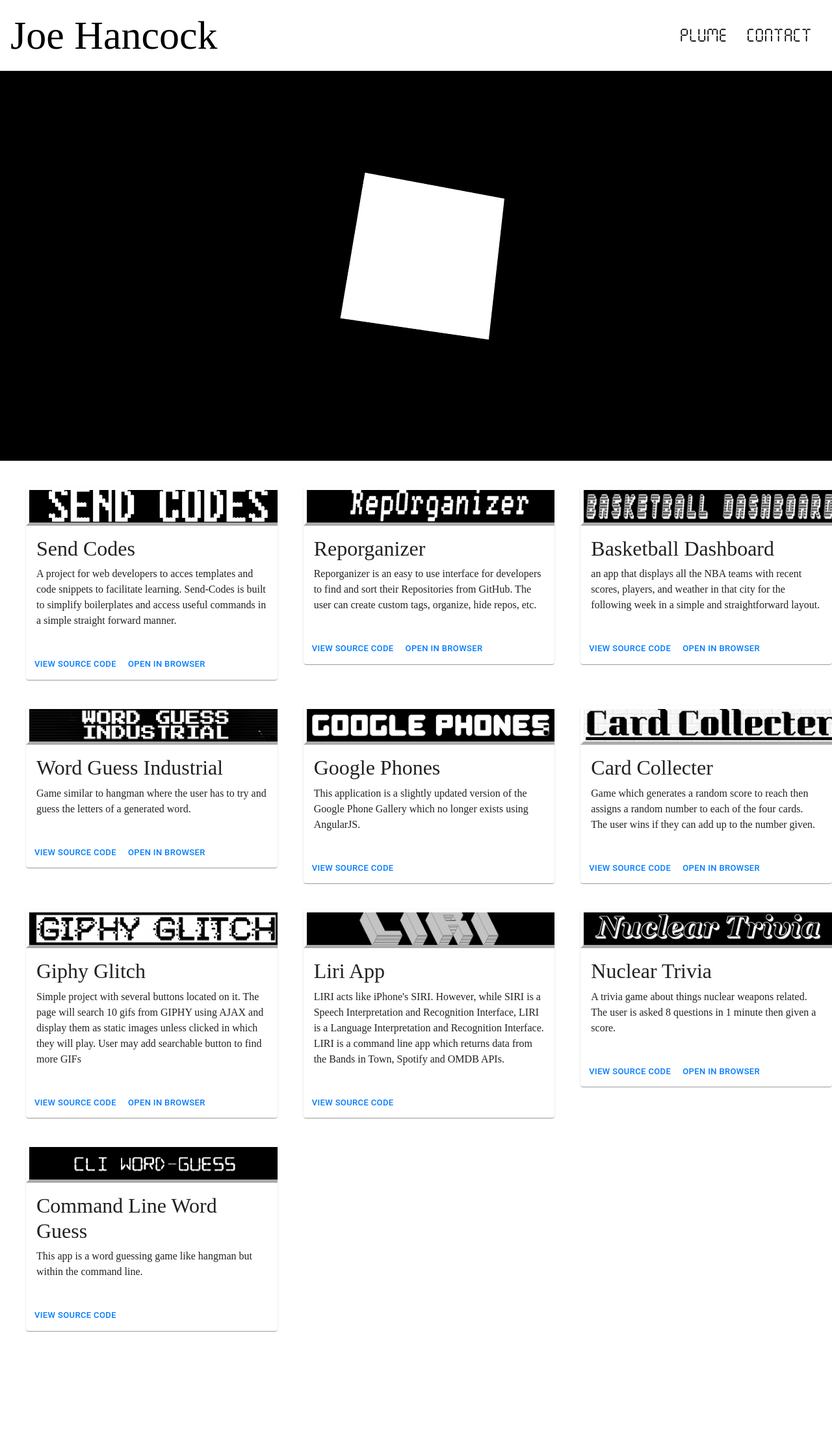
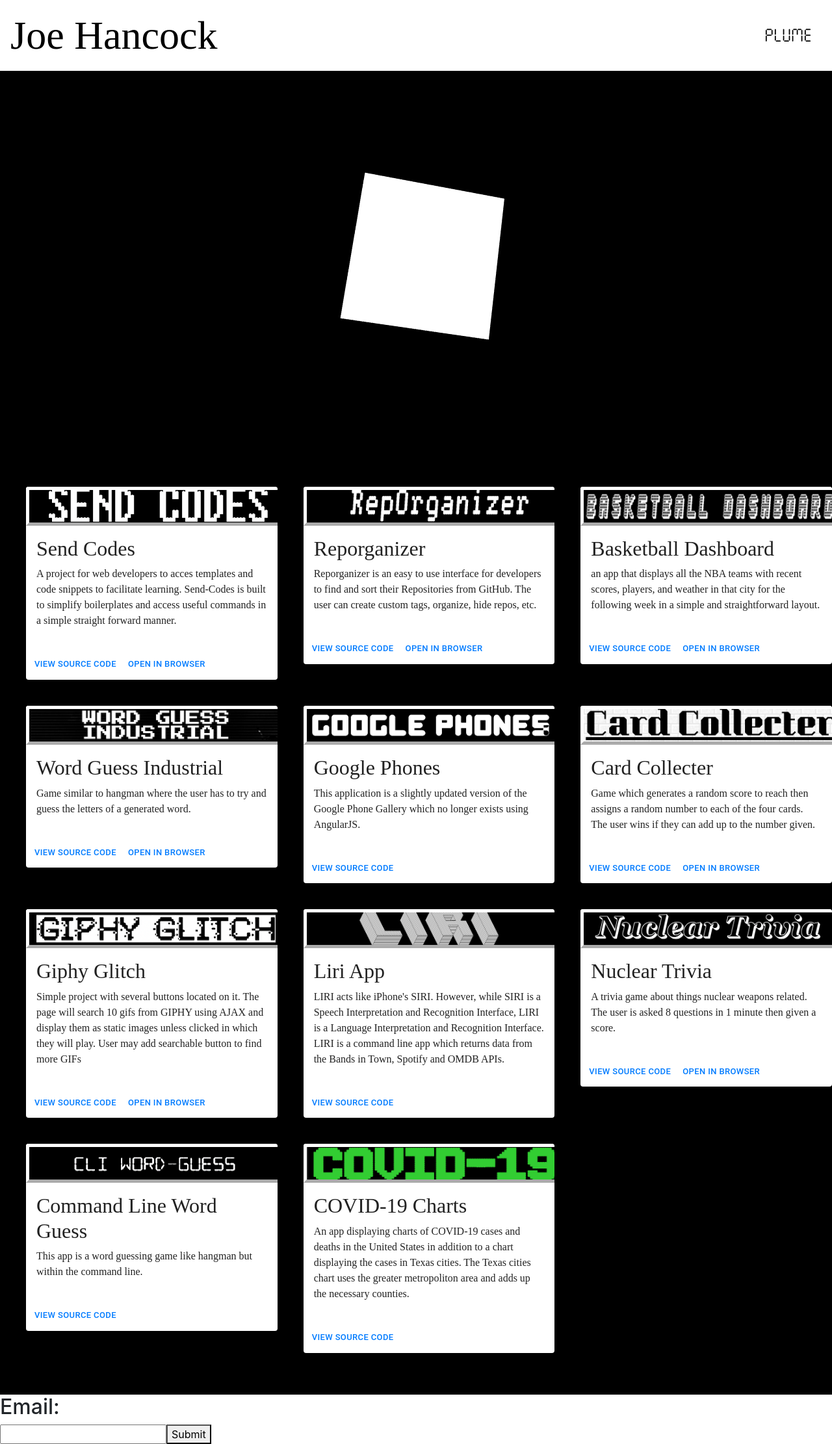
Before and after one commit to JoeHancock1995/Portfolio-React, a React (Create React App) app: page / in a window 1280 px wide. Shown: the whole page at 65% size. Before the commit the page ends 2112 px from the top, so only its background shows below. Built offline with nearby package versions, Linux system fonts and the light colour scheme.

Commit message:
moved the contact form to the bottom of the page

```diff
--- a/src/App.js
+++ b/src/App.js
@@ -3,7 +3,6 @@ import { BrowserRouter as Router, Route } from 'react-router-dom';
 import 'bootstrap/dist/css/bootstrap.min.css';
 import Header from './components/Header/Header';
 import Home from './components/Home/Home';
-import Contact from './components/contact/Contact';
 import Plume from './components/Plume/Plume';
 import './fonts/stylesheet.css';
 import './App.css';
@@ -19,7 +18,6 @@ class App extends Component {
       <wrapper>
         <switch>
           <Route exact path="/" component={Home} />
-          <Route path="/contact" component={Contact} />
           <Route path="/Plume" component={Plume} />
         </switch>
       </wrapper>
--- a/src/components/Header/Header.js
+++ b/src/components/Header/Header.js
@@ -18,15 +18,6 @@ const Header = (props) => {
             <li className="nav-item linkstr">
                 <Link className="Nav-link" to="/Plume">Plume</Link>
             </li>
-            <li className="nav-item linkstr">
-                <Link className="Nav-link" to="/contact">Contact</Link>
-            </li>
-            {/* <li>
-                <a class="vectors" href="https://www.linkedin.com/in/joe-hancock-7677ab77/"><img src={linkedin} alt="linkedin vector"/></a>
-            </li>
-            <li>
-                <a class="vectors" href="https://github.com/JoeHancock1995"><img src={github} alt="github vector"/></a>
-            </li> */}
         </ul>
     </nav>
 </div>
--- a/src/components/Home/Home.js
+++ b/src/components/Home/Home.js
@@ -1,14 +1,14 @@
 import React from 'react';
 import Cardgrid from '../Projects/CardGrid';
-// import About from '../About/About';
+import Contact from '../contact/Contact';
 import Scene from '../Cube/Scene';
 
 const Home = () => {
     return (
         <div>
             <Scene/>
-            {/* <About /> */}
             <Cardgrid/>
+            <Contact/>
         </div>
     )
 }
--- a/src/components/Projects/CardGrid.css
+++ b/src/components/Projects/CardGrid.css
@@ -1,3 +1,6 @@
 .Grid {
     width: 100%;
 }
+button {
+    color: black;
+}
--- a/src/components/Projects/CardGrid.js
+++ b/src/components/Projects/CardGrid.js
@@ -10,9 +10,10 @@ import Card7 from './Cards/Card7';
 import Card8 from './Cards/Card8';
 import Card9 from './Cards/Card9';
 import Card10 from './Cards/card10';
+import Card11 from './Cards/card11';
 
 const containerStyle = {
-    background: '#fffff',
+    background: '#000000',
     paddingBottom: '5%',
 }
 export default props =>
@@ -47,4 +48,7 @@ export default props =>
     <Grid item xs ={4}>
         <Card10/>
     </Grid>
+        <Grid item xs={4}>
+            <Card11 />
+        </Grid>
 </Grid>
--- a/src/components/Projects/Cards/card11.js
+++ b/src/components/Projects/Cards/card11.js
@@ -8,7 +8,7 @@ import CardActions from '@material-ui/core/CardActions';
 import CardContent from '@material-ui/core/CardContent';
 import CardMedia from '@material-ui/core/CardMedia';
 import Button from '@material-ui/core/Button';
-// import Triviathumbnail from './image/triviathumbnail.png';
+import Covidthumbnail from './image/covidV.png';
 
 const useStyles = makeStyles({
     root: {
@@ -32,27 +32,27 @@ export default function MediaCard() {
             <CardActionArea>
                 <CardMedia
                     className={classes.media}
-                    // image={Triviathumbnail}
+                    image={Covidthumbnail}
                 />
                 <CardContent>
                     <h2>
                        COVID-19 Charts
-          </h2>
+                    </h2>
                     <p>An app displaying charts of COVID-19 cases and deaths in the United States in addition to a chart displaying
                         the cases in Texas cities. The Texas cities chart uses the greater metropoliton area and adds up the necessary counties. </p>
                 </CardContent>
             </CardActionArea>
             <CardActions>
                 <Button size="small" color="primary">
-                    <a href=" ">
+                    <a href="https://github.com/JoeHancock1995/COVID-19-Visualizer">
                         View Source Code
-          </a>
+                    </a>
                 </Button>
-                <Button size="small" color="primary">
+                {/* <Button size="small" color="primary">
                     <a href=" ">
                         Open in Browser
-          </a>
-                </Button>
+                    </a>
+                </Button> */}
             </CardActions>
         </Card>
     );
```
Also changed, not shown: src/components/Projects/Cards/image/covidV.png (added).
